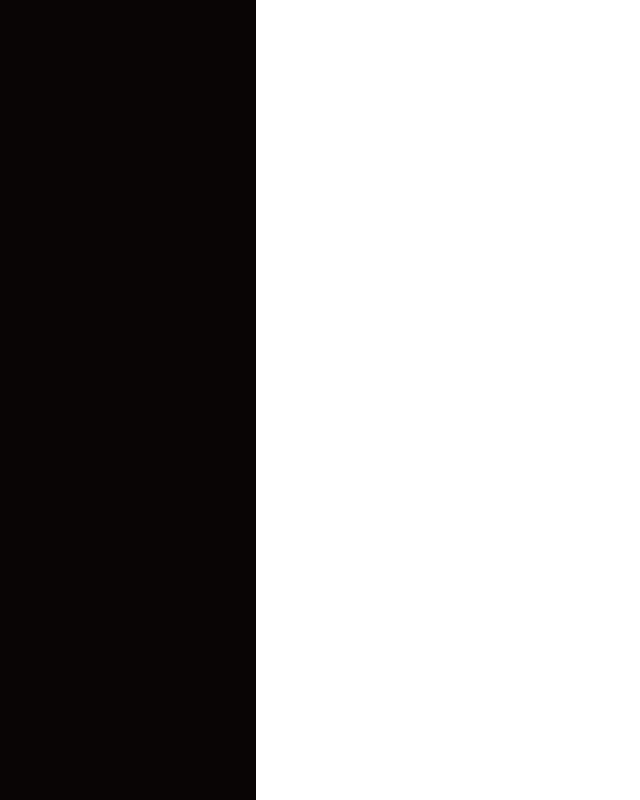
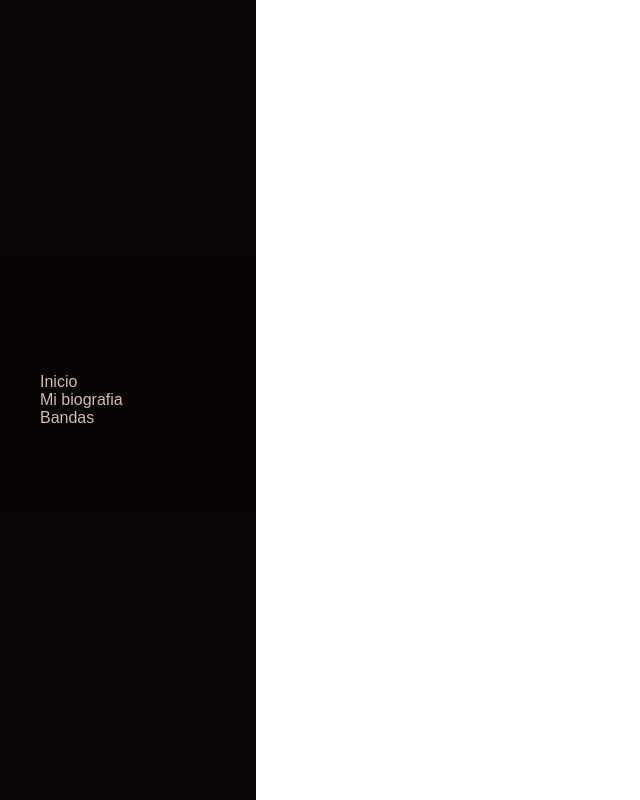
Before and after one commit to LeonardoSanchez1892/TrabajoPractico1, a plain HTML site: page index.html in a window 1280 px wide. Shown: the whole page, without its empty margins (0-640 px from the left). Drawn offline with Linux system fonts and the light colour scheme.

Commit message:
menu y estilos

```diff
--- a/index.html
+++ b/index.html
@@ -9,7 +9,19 @@
 </head>
 <body>
     <aside>
-
+        <nav>
+            <ul>
+                <li>
+                    <a href="">Inicio</a>
+                </li>
+                <li>
+                    <a href="#mi-biografia">Mi biografia</a>
+                </li>
+                <li>
+                    <a href="">Bandas</a>
+                </li>
+            </ul>
+        </nav>
     </aside>
 </body>
 </html>
--- a/style.css
+++ b/style.css
@@ -12,3 +12,31 @@ aside{
     height: 100%;
     font-family: sans-serif;
 }
+
+nav{
+    height: 100%;
+}
+
+ul{
+    margin: 0;
+    padding: 0;
+    display: flex;
+    flex-direction: column;
+    height: 100%;
+    justify-content: center;
+    padding: auto;
+    padding-inline: 60%;
+    list-style: none;
+    padding-inline: 40px;
+}
+
+li{
+    margin: 0;
+    padding: 0;
+}
+
+a{
+
+    text-decoration: none;
+    color: rgb(212, 186, 186);
+}
```
